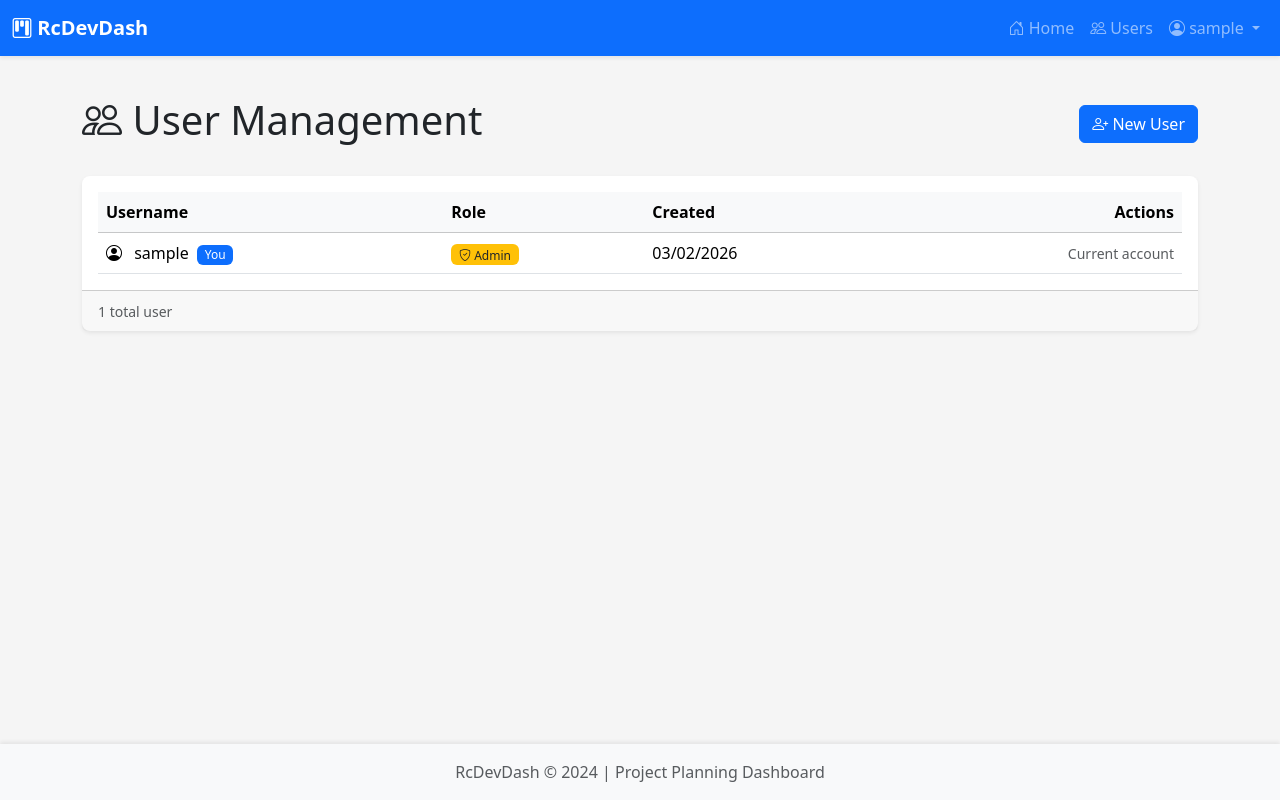
After one commit to Right-Click-Dev/RcDevDash, a Flask app: page /users in a window 1280 px wide. The commit adds this page. Run offline with Flask 3, Linux system fonts and the light colour scheme; the visitor is signed in with stand-in values (Sample User, id 1); data comes from the database, SQL or seed files in the repository.

Commit message:
Add user management UI and admin routes
Introduce a basic user management section: add an admin_required decorator and new routes to list users (/users), create users (/api/user/create) and delete users (/api/user/<id>/delete) with DB commit/rollback and flash messages. Add wraps and abort imports. Prevent deleting the current account and check for duplicate usernames/password confirmation. Add a Users link to the navbar for admins and create a new user_management.html template with user table, create-user modal and per-user delete modals.

```diff
--- a/app.py
+++ b/app.py
@@ -1,4 +1,5 @@
-from flask import Flask, render_template, request, redirect, url_for, flash, jsonify, send_file
+from functools import wraps
+from flask import Flask, render_template, request, redirect, url_for, flash, jsonify, send_file, abort
 from flask_login import LoginManager, login_required, current_user
 from datetime import datetime, date
 from config import Config
@@ -520,6 +521,84 @@ def delete_lead_task(task_id):
         return redirect(url_for('lead_detail', lead_id=lead_id))
 
 
+# =============================================================================
+# USER MANAGEMENT ROUTES
+# =============================================================================
+
+def admin_required(f):
+    @wraps(f)
+    @login_required
+    def decorated_function(*args, **kwargs):
+        if not current_user.is_admin:
+            abort(403)
+        return f(*args, **kwargs)
+    return decorated_function
+
+
+@app.route('/users')
+@admin_required
+def user_management():
+    users = User.query.order_by(User.created_at.desc()).all()
+    return render_template('user_management.html', users=users)
+
+
+@app.route('/api/user/create', methods=['POST'])
+@admin_required
+def create_user():
+    try:
+        username = request.form.get('username', '').strip()
+        password = request.form.get('password', '')
+        password_confirm = request.form.get('password_confirm', '')
+        is_admin = request.form.get('is_admin') == 'on'
+
+        if not username or not password:
+            flash('Username and password are required.', 'error')
+            return redirect(url_for('user_management'))
+
+        if password != password_confirm:
+            flash('Passwords do not match.', 'error')
+            return redirect(url_for('user_management'))
+
+        if User.query.filter_by(username=username).first():
+            flash(f'User "{username}" already exists.', 'error')
+            return redirect(url_for('user_management'))
+
+        user = User(username=username, is_admin=is_admin)
+        user.set_password(password)
+        db.session.add(user)
+        db.session.commit()
+
+        flash(f'User "{username}" created successfully!', 'success')
+        return redirect(url_for('user_management'))
+
+    except Exception as e:
+        db.session.rollback()
+        flash(f'Error creating user: {str(e)}', 'error')
+        return redirect(url_for('user_management'))
+
+
+@app.route('/api/user/<int:user_id>/delete', methods=['POST'])
+@admin_required
+def delete_user(user_id):
+    try:
+        user = User.query.get_or_404(user_id)
+
+        if user.id == current_user.id:
+            flash('You cannot delete your own account.', 'error')
+            return redirect(url_for('user_management'))
+
+        username = user.username
+        db.session.delete(user)
+        db.session.commit()
+        flash(f'User "{username}" deleted successfully.', 'success')
+        return redirect(url_for('user_management'))
+
+    except Exception as e:
+        db.session.rollback()
+        flash(f'Error deleting user: {str(e)}', 'error')
+        return redirect(url_for('user_management'))
+
+
 # Template filters
 @app.template_filter('datetimeformat')
 def datetimeformat(value, format='%Y-%m-%d %H:%M'):
--- a/templates/base.html
+++ b/templates/base.html
@@ -32,6 +32,13 @@
                             <i class="bi bi-house-door"></i> Home
                         </a>
                     </li>
+                    {% if current_user.is_admin %}
+                    <li class="nav-item">
+                        <a class="nav-link" href="{{ url_for('user_management') }}">
+                            <i class="bi bi-people"></i> Users
+                        </a>
+                    </li>
+                    {% endif %}
                     <li class="nav-item dropdown">
                         <a class="nav-link dropdown-toggle" href="#" id="navbarDropdown" role="button" data-bs-toggle="dropdown">
                             <i class="bi bi-person-circle"></i> {{ current_user.username }}
--- /dev/null
+++ b/templates/user_management.html
@@ -0,0 +1,125 @@
+{% extends "base.html" %}
+
+{% block title %}User Management - RcDevDash{% endblock %}
+
+{% block content %}
+<div class="d-flex justify-content-between align-items-center mb-4">
+    <h1><i class="bi bi-people"></i> User Management</h1>
+    <button class="btn btn-primary" data-bs-toggle="modal" data-bs-target="#newUserModal">
+        <i class="bi bi-person-plus"></i> New User
+    </button>
+</div>
+
+<!-- Users Table -->
+<div class="card shadow-sm">
+    <div class="card-body">
+        <div class="table-responsive">
+            <table class="table table-hover align-middle mb-0">
+                <thead class="table-light">
+                    <tr>
+                        <th>Username</th>
+                        <th>Role</th>
+                        <th>Created</th>
+                        <th class="text-end">Actions</th>
+                    </tr>
+                </thead>
+                <tbody>
+                    {% for user in users %}
+                    <tr>
+                        <td>
+                            <i class="bi bi-person-circle me-2"></i>
+                            {{ user.username }}
+                            {% if user.id == current_user.id %}
+                            <span class="badge bg-primary ms-1">You</span>
+                            {% endif %}
+                        </td>
+                        <td>
+                            {% if user.is_admin %}
+                            <span class="badge bg-warning text-dark"><i class="bi bi-shield-check"></i> Admin</span>
+                            {% else %}
+                            <span class="badge bg-secondary">User</span>
+                            {% endif %}
+                        </td>
+                        <td>{{ user.created_at|datetimeformat('%m/%d/%Y') }}</td>
+                        <td class="text-end">
+                            {% if user.id != current_user.id %}
+                            <button class="btn btn-sm btn-outline-danger" data-bs-toggle="modal" data-bs-target="#deleteUserModal{{ user.id }}">
+                                <i class="bi bi-trash"></i> Delete
+                            </button>
+                            {% else %}
+                            <span class="text-muted small">Current account</span>
+                            {% endif %}
+                        </td>
+                    </tr>
+                    {% endfor %}
+                </tbody>
+            </table>
+        </div>
+    </div>
+    <div class="card-footer text-muted">
+        <small>{{ users|length }} total user{{ 's' if users|length != 1 }}</small>
+    </div>
+</div>
+
+<!-- New User Modal -->
+<div class="modal fade" id="newUserModal" tabindex="-1">
+    <div class="modal-dialog">
+        <div class="modal-content">
+            <div class="modal-header">
+                <h5 class="modal-title"><i class="bi bi-person-plus"></i> Create New User</h5>
+                <button type="button" class="btn-close" data-bs-dismiss="modal"></button>
+            </div>
+            <form method="POST" action="{{ url_for('create_user') }}">
+                <div class="modal-body">
+                    <div class="mb-3">
+                        <label for="username" class="form-label">Username *</label>
+                        <input type="text" class="form-control" id="username" name="username" required>
+                    </div>
+                    <div class="mb-3">
+                        <label for="password" class="form-label">Password *</label>
+                        <input type="password" class="form-control" id="password" name="password" required>
+                    </div>
+                    <div class="mb-3">
+                        <label for="password_confirm" class="form-label">Confirm Password *</label>
+                        <input type="password" class="form-control" id="password_confirm" name="password_confirm" required>
+                    </div>
+                    <div class="form-check">
+                        <input class="form-check-input" type="checkbox" id="is_admin" name="is_admin" checked>
+                        <label class="form-check-label" for="is_admin">Admin privileges</label>
+                    </div>
+                </div>
+                <div class="modal-footer">
+                    <button type="button" class="btn btn-secondary" data-bs-dismiss="modal">Cancel</button>
+                    <button type="submit" class="btn btn-primary"><i class="bi bi-person-plus"></i> Create User</button>
+                </div>
+            </form>
+        </div>
+    </div>
+</div>
+
+<!-- Delete User Modals -->
+{% for user in users %}
+{% if user.id != current_user.id %}
+<div class="modal fade" id="deleteUserModal{{ user.id }}" tabindex="-1">
+    <div class="modal-dialog">
+        <div class="modal-content">
+            <div class="modal-header bg-danger text-white">
+                <h5 class="modal-title"><i class="bi bi-exclamation-triangle"></i> Delete User</h5>
+                <button type="button" class="btn-close btn-close-white" data-bs-dismiss="modal"></button>
+            </div>
+            <div class="modal-body">
+                <p>Are you sure you want to delete user <strong>{{ user.username }}</strong>?</p>
+                <p class="text-danger mb-0"><small>This action cannot be undone.</small></p>
+            </div>
+            <div class="modal-footer">
+                <button type="button" class="btn btn-secondary" data-bs-dismiss="modal">Cancel</button>
+                <form method="POST" action="{{ url_for('delete_user', user_id=user.id) }}" class="d-inline">
+                    <button type="submit" class="btn btn-danger"><i class="bi bi-trash"></i> Delete User</button>
+                </form>
+            </div>
+        </div>
+    </div>
+</div>
+{% endif %}
+{% endfor %}
+{% endblock %}
```
